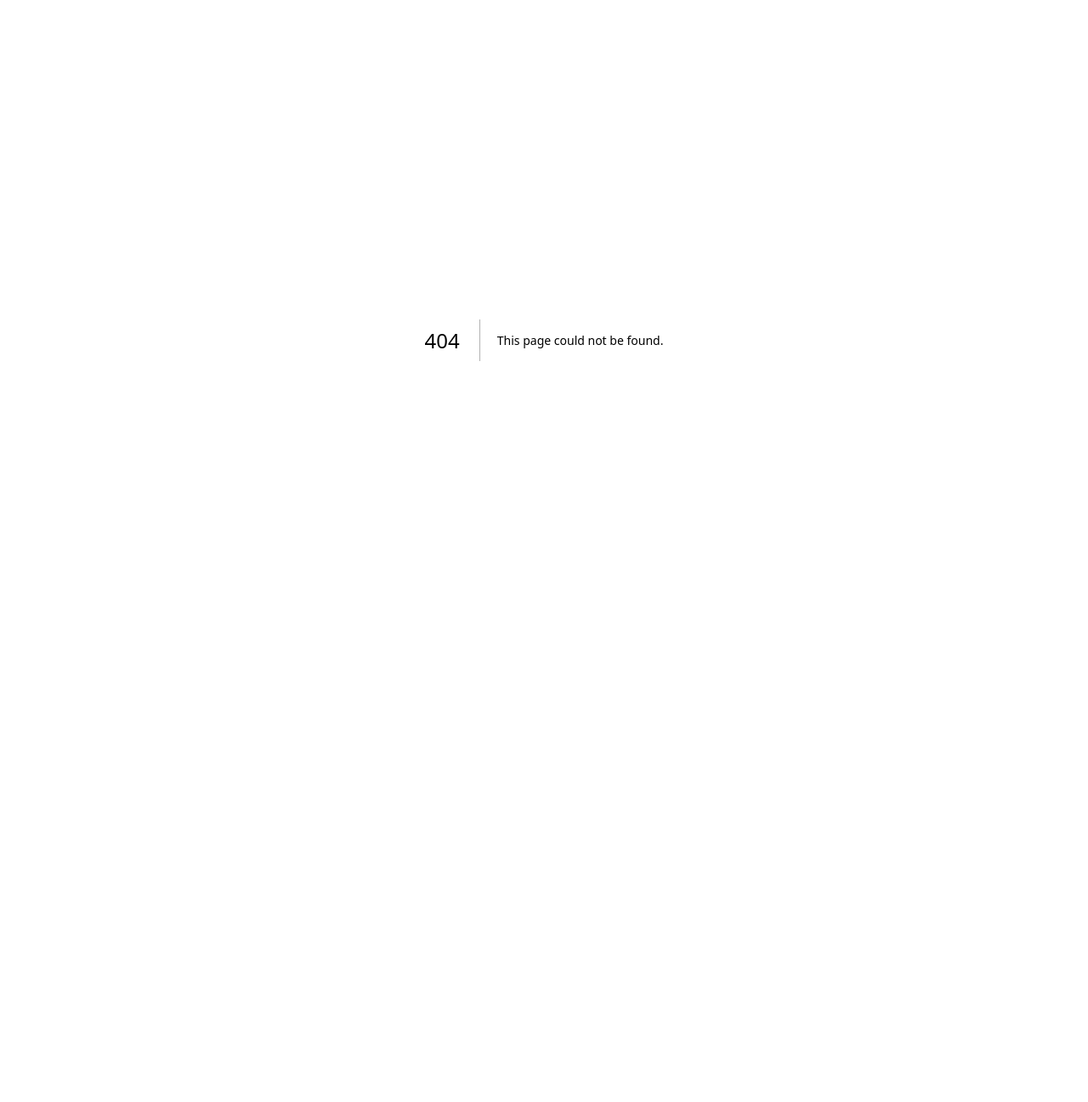
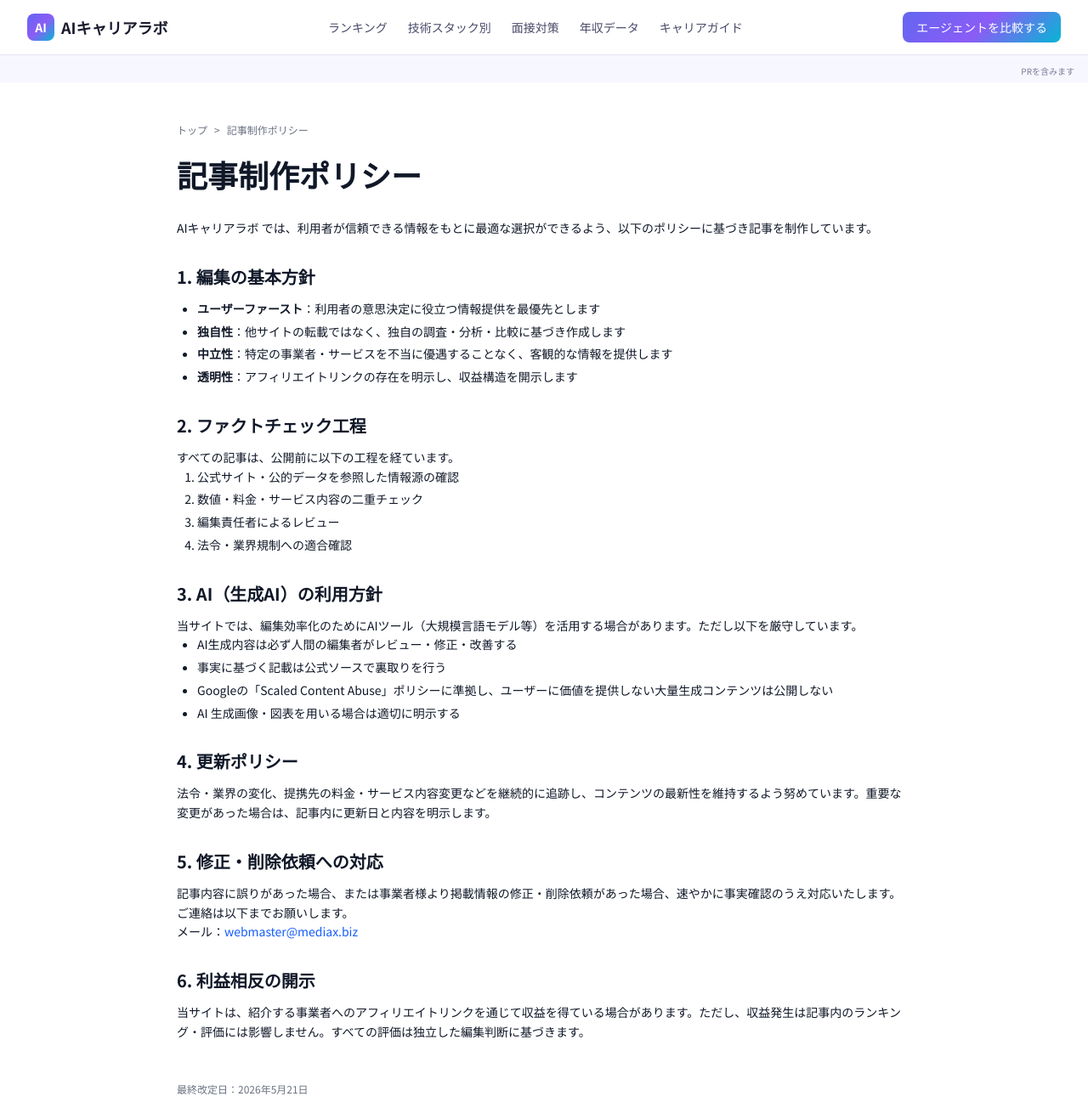
Before and after one commit to webmaster0818/ai-career-lab, a Next.js app: page /content-policy in a window 1280 px wide. Before the commit this address had no page. Shown: the top 1297 px of the page at 85% size. Before the commit the page ends 800 px from the top, so only its background shows below. Built offline with nearby package versions, Linux system fonts and the light colour scheme.

Commit message:
Add /content-policy page (P2-05: editorial transparency)

```diff
--- /dev/null
+++ b/app/content-policy/page.tsx
@@ -0,0 +1,98 @@
+import type { Metadata } from "next";
+import Link from "next/link";
+import SiteHeader from "@/app/components/SiteHeader";
+import SiteFooter from "@/app/components/SiteFooter";
+
+export const metadata: Metadata = {
+  title: "記事制作ポリシー｜AIキャリアラボ",
+  description:
+    "AIキャリアラボ の記事制作ポリシー。編集方針、ファクトチェック工程、AI 利用方針、修正対応方針を記載しています。",
+  alternates: { canonical: "/content-policy" },
+};
+
+const SITE_NAME = "AIキャリアラボ";
+
+export default function ContentPolicyPage() {
+  return (
+    <div className="min-h-screen bg-white text-gray-900">
+      <SiteHeader />
+      <main className="max-w-4xl mx-auto px-4 py-12">
+        <nav className="text-xs text-gray-500 mb-6">
+          <Link href="/" className="hover:underline">トップ</Link>
+          <span className="mx-2">&gt;</span>
+          <span>記事制作ポリシー</span>
+        </nav>
+        <h1 className="text-3xl md:text-4xl font-bold mb-8">記事制作ポリシー</h1>
+
+        <div className="prose prose-gray max-w-none text-sm leading-relaxed space-y-8">
+          <p>
+            {SITE_NAME} では、利用者が信頼できる情報をもとに最適な選択ができるよう、以下のポリシーに基づき記事を制作しています。
+          </p>
+
+          <section>
+            <h2 className="text-xl font-bold mt-4 mb-3">1. 編集の基本方針</h2>
+            <ul className="list-disc pl-6 space-y-1">
+              <li><strong>ユーザーファースト</strong>：利用者の意思決定に役立つ情報提供を最優先とします</li>
+              <li><strong>独自性</strong>：他サイトの転載ではなく、独自の調査・分析・比較に基づき作成します</li>
+              <li><strong>中立性</strong>：特定の事業者・サービスを不当に優遇することなく、客観的な情報を提供します</li>
+              <li><strong>透明性</strong>：アフィリエイトリンクの存在を明示し、収益構造を開示します</li>
+            </ul>
+          </section>
+
+          <section>
+            <h2 className="text-xl font-bold mt-4 mb-3">2. ファクトチェック工程</h2>
+            <p>
+              すべての記事は、公開前に以下の工程を経ています。
+            </p>
+            <ol className="list-decimal pl-6 space-y-1">
+              <li>公式サイト・公的データを参照した情報源の確認</li>
+              <li>数値・料金・サービス内容の二重チェック</li>
+              <li>編集責任者によるレビュー</li>
+              <li>法令・業界規制への適合確認</li>
+            </ol>
+          </section>
+
+          <section>
+            <h2 className="text-xl font-bold mt-4 mb-3">3. AI（生成AI）の利用方針</h2>
+            <p>
+              当サイトでは、編集効率化のためにAIツール（大規模言語モデル等）を活用する場合があります。ただし以下を厳守しています。
+            </p>
+            <ul className="list-disc pl-6 space-y-1">
+              <li>AI生成内容は必ず人間の編集者がレビュー・修正・改善する</li>
+              <li>事実に基づく記載は公式ソースで裏取りを行う</li>
+              <li>Googleの「Scaled Content Abuse」ポリシーに準拠し、ユーザーに価値を提供しない大量生成コンテンツは公開しない</li>
+              <li>AI 生成画像・図表を用いる場合は適切に明示する</li>
+            </ul>
+          </section>
+
+          <section>
+            <h2 className="text-xl font-bold mt-4 mb-3">4. 更新ポリシー</h2>
+            <p>
+              法令・業界の変化、提携先の料金・サービス内容変更などを継続的に追跡し、コンテンツの最新性を維持するよう努めています。重要な変更があった場合は、記事内に更新日と内容を明示します。
+            </p>
+          </section>
+
+          <section>
+            <h2 className="text-xl font-bold mt-4 mb-3">5. 修正・削除依頼への対応</h2>
+            <p>
+              記事内容に誤りがあった場合、または事業者様より掲載情報の修正・削除依頼があった場合、速やかに事実確認のうえ対応いたします。ご連絡は以下までお願いします。
+            </p>
+            <p>
+              メール：<a href="mailto:webmaster@mediax.biz" className="text-blue-600 hover:underline">webmaster@mediax.biz</a>
+            </p>
+          </section>
+
+          <section>
+            <h2 className="text-xl font-bold mt-4 mb-3">6. 利益相反の開示</h2>
+            <p>
+              当サイトは、紹介する事業者へのアフィリエイトリンクを通じて収益を得ている場合があります。ただし、収益発生は記事内のランキング・評価には影響しません。すべての評価は独立した編集判断に基づきます。
+            </p>
+          </section>
+
+          <p className="text-xs text-gray-500 mt-12">最終改定日：2026年5月21日</p>
+        </div>
+      </main>
+      <SiteFooter />
+    </div>
+  );
+}
```
